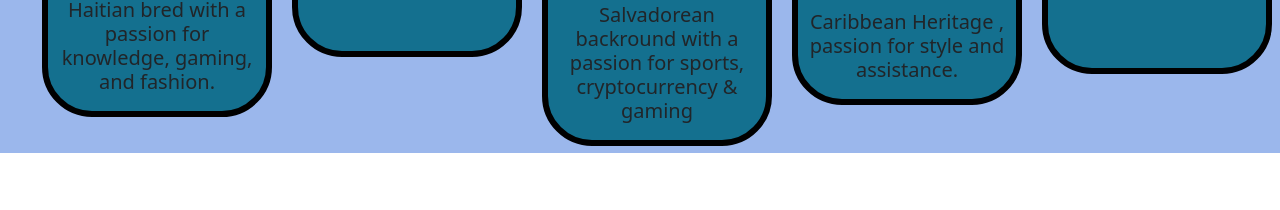
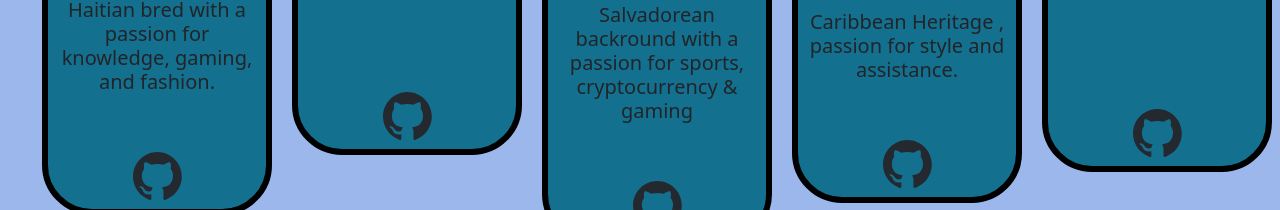
Before and after one commit to yulondawyatt/GROUP-YT, a React (Vite) app: page /AboutMe in a window 1280 px wide. Shown: the part 742-952 px from the top of the page. Before the commit the page ends 895 px from the top, so only its background shows below. Built offline with nearby package versions, Linux system fonts and the light colour scheme.

Commit message:
added github icons with links to our pages on the AboutMe cards

```diff
--- a/src/Components/About.css
+++ b/src/Components/About.css
@@ -51,3 +51,14 @@ img{
 from{left: -2000px}
 to{left: 0px}
 }
+
+
+.github{
+ height: 50%;
+ width:50%
+}
+
+.github:hover{
+    background-color:white;
+    border-radius: 100%;
+}
--- a/src/Components/About.jsx
+++ b/src/Components/About.jsx
@@ -1,5 +1,5 @@
 import "./About.css"
-
+import github from "../assets/github-mark.svg"
 function About({ engineers }) {
 
 
@@ -11,10 +11,12 @@ function About({ engineers }) {
             <h3>{engineers.name}</h3>
 
             <img src={engineers.pic} alt={engineers.name} />
-
             <h5>{engineers.hometown}</h5>
 
             <h5>{engineers.fact}</h5>
+            <a href={engineers.github}>
+            <img className="github" src={github}/>
+            </a>
             </div>
         </div>
 
--- a/src/team.json
+++ b/src/team.json
@@ -3,30 +3,35 @@
     "name": "Jeremy Montes",
     "pic": "https://avatars.githubusercontent.com/u/129802356?v=4",
     "hometown": "Harlem, USA",
+    "github": "https://github.com/JBMontes",
     "fact": "Haitian bred with a passion for knowledge, gaming, and fashion."
     },
     {
     "name": "Yulonda Wyatt",
     "pic": "https://avatars.githubusercontent.com/u/131708001?v=4",
     "hometown": "",
+    "github": "https://github.com/yulondawyatt",
     "fact": ""
     },
     {
      "name": "Oscar Quintanilla",
      "pic": "https://avatars.githubusercontent.com/u/127880951?v=4",
     "hometown": "Brentwood, NY",
+    "github": "https://github.com/OscarQ5",
     "fact": "Salvadorean backround with a passion for sports, cryptocurrency & gaming"
     },
     {
     "name": "Rose Ash",
     "pic": "https://avatars.githubusercontent.com/u/131703017?v=4",
     "hometown": "Brooklyn, NY",
+    "github": "https://github.com/Ros3fromBk",
     "fact": "Caribbean Heritage , passion for style and assistance."
     },
     {
     "name": "Monica Perez-Valle",
      "pic": "https://avatars.githubusercontent.com/u/131721834?v=4",
     "hometown": "",
+    "github": "https://github.com/mpv-i",
     "fact": ""
         }
 ]
```
Also changed, not shown: src/assets/github-mark.svg (added).
